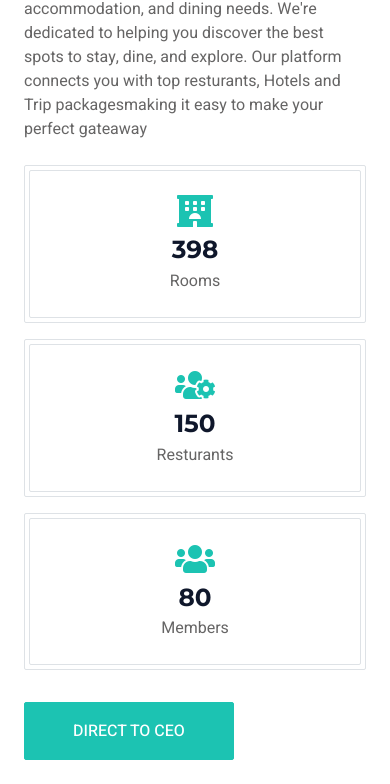
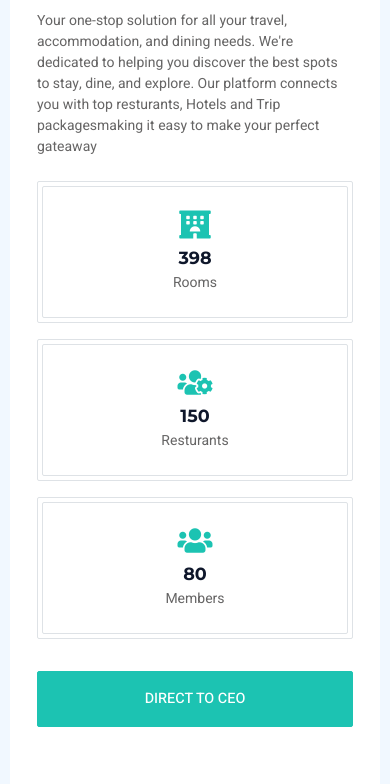
Before and after one commit to murree1/hotel, a plain HTML site: page index.html in a window 390 px wide. Shown: the part 786-1570 px from the top of the page. Drawn offline with nearby package versions, Linux system fonts and the light colour scheme.

Commit message:
Update index.html

```diff
--- a/index.html
+++ b/index.html
@@ -50,6 +50,46 @@
       opacity: 0;
       animation: fadeout 2s forwards;
     }
+/* Responsive adjustments */
+@media (max-width: 1024px) {
+  body {
+    font-size: 16px;
+  }
+}
+
+@media (max-width: 768px) {
+  body {
+    font-size: 15px;
+    padding: 10px;
+  }
+  .container {
+    padding: 15px;
+  }
+  .btn {
+    width: 100%;
+    margin-bottom: 12px;
+  }
+}
+
+@media (max-width: 480px) {
+  body {
+    font-size: 14px;
+  }
+  h1 {
+    font-size: 1.4rem;
+  }
+  h2 {
+    font-size: 1.1rem;
+  }
+  .policy-section {
+    padding: 12px;
+  }
+  .btn {
+    font-size: 0.9rem;
+    padding: 10px;
+    width: 100%;
+  }
+}
 
     /* Bigger image now */
     #preloader img {
```
